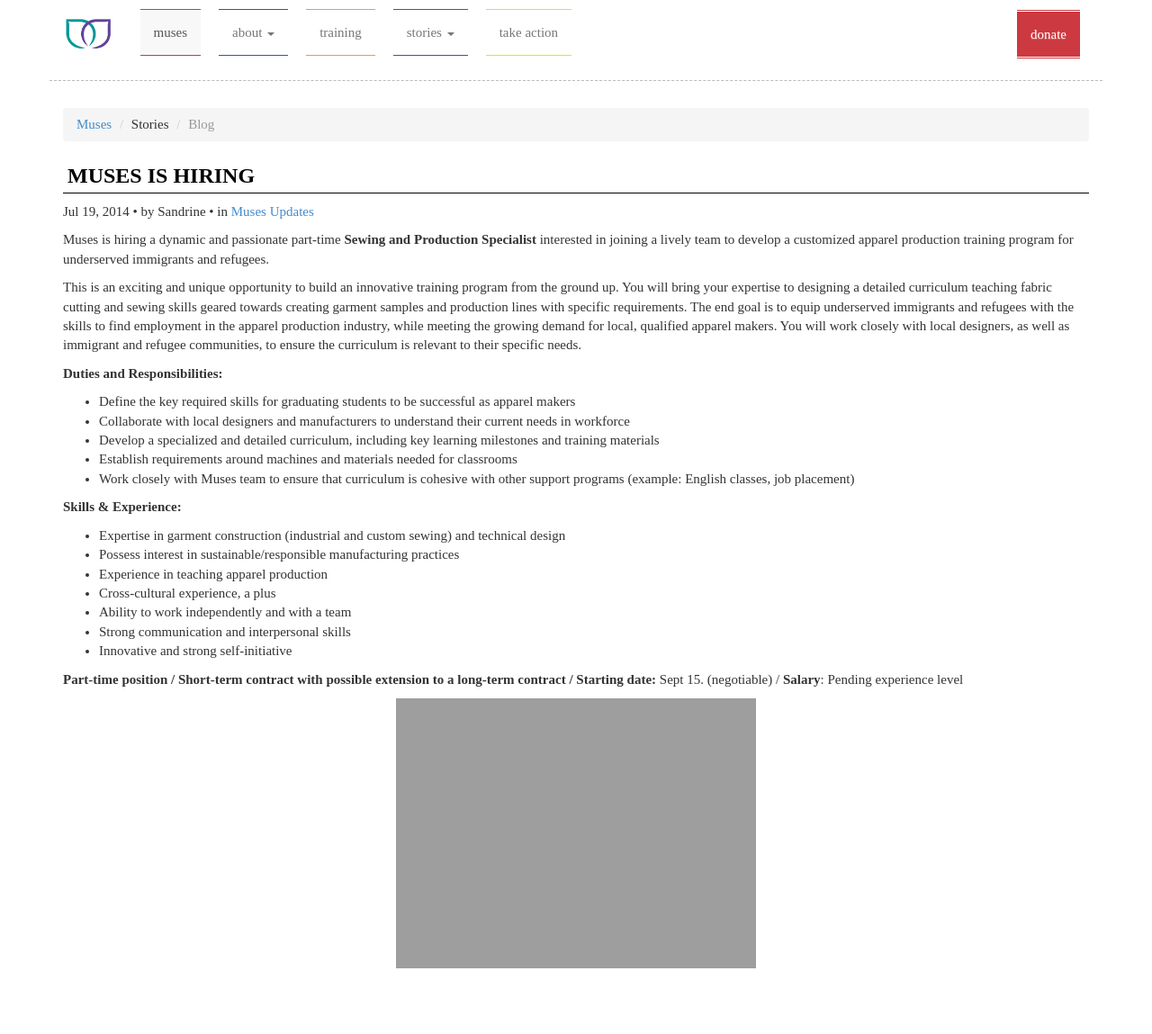
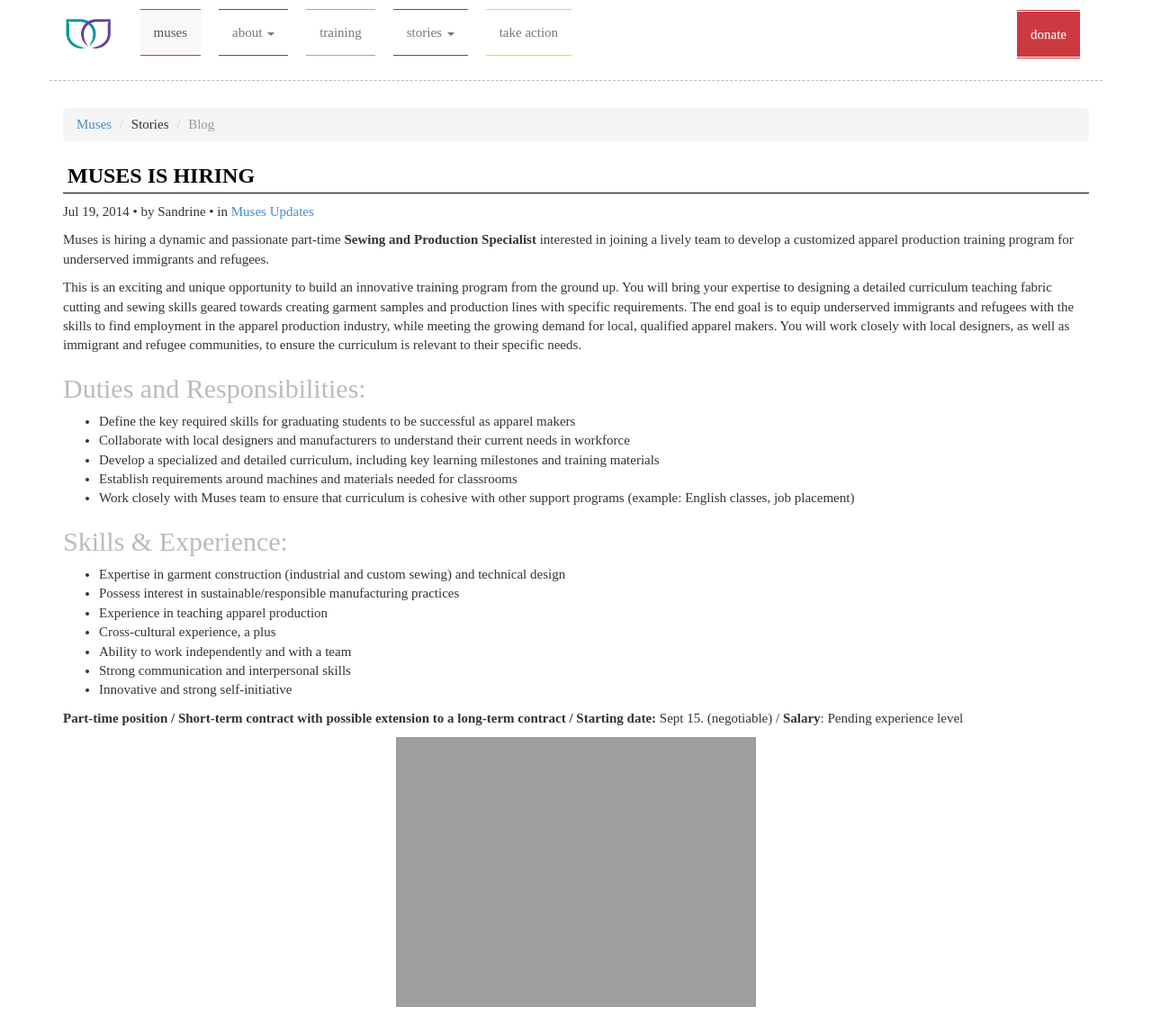
Before and after one commit to seattlemuses/seattlemuses.github.io, a Jekyll site: the page built from _posts/2014-07-19-muses-is-hiring.md, in a window 1280 px wide and 1149 px high. Shown: the whole window at 90% size. Built offline with Jekyll 4.4.1, drawn with Linux system fonts in a browser that asks for light colours; nearby versions of some CDN libraries.

Commit message:
Updated 2014-07-19-muses-is-hiring.md

```diff
--- a/_posts/2014-07-19-muses-is-hiring.md
+++ b/_posts/2014-07-19-muses-is-hiring.md
@@ -7,18 +7,19 @@
   - "muses-updates"
 thumbnail: /assets/img_8503 (1).jpg
 ---
+
 Muses is hiring a dynamic and passionate part-time **Sewing and Production Specialist** interested in joining a lively team to develop a customized apparel production training program for underserved immigrants and refugees.
 
 This is an exciting and unique opportunity to build an innovative training program from the ground up. You will bring your expertise to designing a detailed curriculum teaching fabric cutting and sewing skills geared towards creating garment samples and production lines with specific requirements. The end goal is to equip underserved immigrants and refugees with the skills to find employment in the apparel production industry, while meeting the growing demand for local, qualified apparel makers. You will work closely with local designers, as well as immigrant and refugee communities, to ensure the curriculum is relevant to their specific needs.
 
-**Duties and Responsibilities:**
+## Duties and Responsibilities:
 + Define the key required skills for graduating students to be successful as apparel makers
 + Collaborate with local designers and manufacturers to understand their current needs in workforce
 + Develop a specialized and detailed curriculum, including key learning milestones and training materials
 + Establish requirements around machines and materials needed for classrooms
 + Work closely with Muses team to ensure that curriculum is cohesive with other support programs (example: English classes, job placement)
 
-**Skills & Experience:**
+## Skills & Experience:
 + Expertise in garment construction (industrial and custom sewing) and technical design
 + Possess interest in sustainable/responsible manufacturing practices
 + Experience in teaching apparel production
@@ -29,4 +30,4 @@
 
 **Part-time position / Short-term contract with possible extension to a long-term contract / Starting date:** Sept 15. (negotiable) / **Salary**: Pending experience level
 
-![IMG_8503](/assets/img_8503 (3).jpg)
+![](/assets/img_8503 (3).jpg)
```
